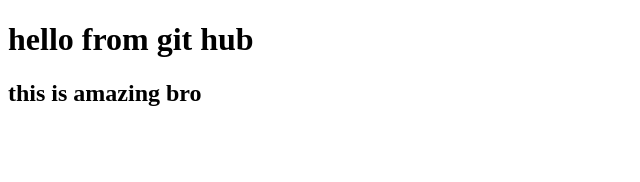
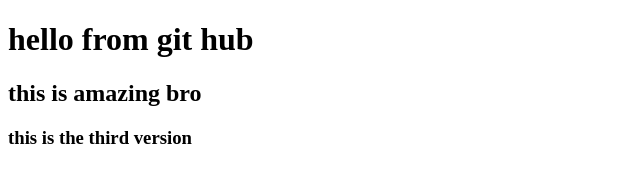
Before and after one commit to cboy-sd/githubtest, a plain HTML site: page index.html in a window 1280 px wide. Shown: the whole page, without its empty margins (0-640 px from the left). Drawn offline with Linux system fonts and the light colour scheme.

Commit message:
added index.html

```diff
--- a/index.html
+++ b/index.html
@@ -9,5 +9,6 @@
 <body>
     <h1> hello from git hub </h1>
     <h2> this is amazing bro </h2>
+    <h3> this is the third version </h3>
 </body>
 </html>
```
